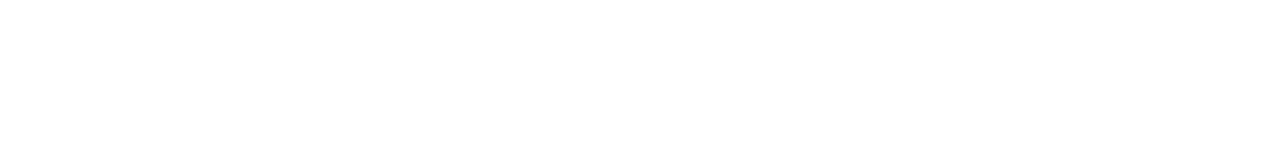
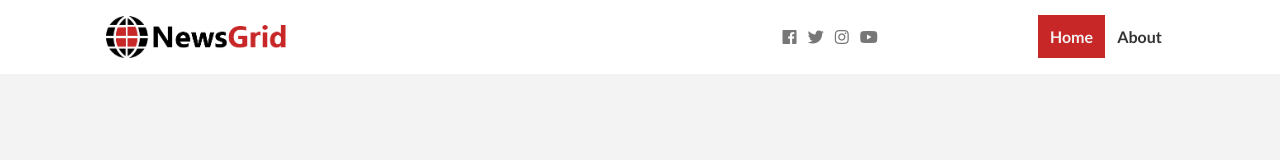
Before and after one commit to IPRIESPM/newsGrid-website, a website built with Vite: page src/index.html in a window 1280 px wide. Built offline with nearby package versions, Linux system fonts and the light colour scheme.

Commit message:
feat: :sparkles: add nav

```diff
--- /dev/null
+++ b/src/assets/css/base.css
@@ -0,0 +1,22 @@
+* {
+    margin: 0;
+    padding: 0;
+    box-sizing: border-box;
+}
+
+body {
+    background: var(--light-color);
+}
+
+a {
+    color: var(--dark-color);
+    text-decoration: none;
+}
+
+ul {
+    list-style: none;
+}
+
+img {
+    width: 100%;
+}
--- /dev/null
+++ b/src/assets/css/fonts.css
@@ -0,0 +1,14 @@
+body {
+    font-family: Lato, sans-serif;
+    line-height: 1.5;
+}
+
+h1,
+h2,
+h3,
+h4,
+h5 {
+    font-family: Staatliches, cursive;
+    margin-bottom: .55rem;
+    line-height: 1.3;
+}
--- /dev/null
+++ b/src/assets/css/navigation.css
@@ -0,0 +1,48 @@
+#main-nav {
+    background: #fff;
+    position: sticky;
+    top: 0;
+    z-index: 2;
+
+    & .container {
+        display: grid;
+        grid-template-columns: 6fr 3fr 2fr;
+        padding: 1rem;
+        align-items: center;
+    }
+
+    & .logo {
+        width: 180px;
+    }
+
+    & .social {
+        justify-self: center;
+
+        & i {
+            color: #777;
+            margin-right: .5rem;
+        }
+    }
+
+    & ul {
+        justify-self: end;
+        display: flex;
+
+        & li a {
+            padding: 0.75rem;
+            font-weight: bold;
+            transition: background .3s ease-in;
+
+            &.current {
+                background: var(--primary-color);
+                color: var(--light-color);
+            }
+
+            &:hover {
+                background: var(--light-color);
+                color: var(--dark-color);
+                transition: background .3s ease-out;
+            }
+        }
+    }
+}
--- a/src/assets/css/style.css
+++ b/src/assets/css/style.css
@@ -0,0 +1,7 @@
+@import url("variables.css");
+@import url("fonts.css");
+@import url("base.css");
+@import url("utilities.css");
+
+/* web elements */
+@import url("navigation.css");
--- /dev/null
+++ b/src/assets/css/utilities.css
@@ -0,0 +1,6 @@
+.container {
+    max-width: var(--max-width);
+    margin: auto;
+    padding: 0 2rem;
+    overflow: hidden;
+}
--- /dev/null
+++ b/src/assets/css/variables.css
@@ -0,0 +1,13 @@
+:root {
+    --primary-color: #c72727;
+    --secondary-color: #f99500;
+    --light-color: #f3f3f3;
+    --dark-color: #333;
+    --max-width: 1100px;
+}
+
+.category {
+    --sports-color: var(--secondary-color);
+    --ent-color: #a66bbe;
+    --tech-color: #009cff;
+}
--- a/src/index.html
+++ b/src/index.html
@@ -3,6 +3,13 @@
 
 <head>
     <meta charset="UTF-8">
+    <link rel="stylesheet" href="https://use.fontawesome.com/releases/v5.6.3/css/all.css"
+        integrity="sha384-UHRtZLI+pbxtHCWp1t77Bi1L4ZtiqrqD80Kn4Z8NTSRyMA2Fd33n5dQ8lWUE00s/" crossorigin="anonymous">
+    <link rel="preconnect" href="https://fonts.googleapis.com">
+    <link rel="preconnect" href="https://fonts.gstatic.com" crossorigin>
+    <link
+        href="https://fonts.googleapis.com/css2?family=Lato:ital,wght@0,100;0,300;0,400;0,700;0,900;1,100;1,300;1,400;1,700;1,900&family=Staatliches&display=swap"
+        rel="stylesheet">
     <meta name="viewport" content="width=device-width, initial-scale=1.0">
     <link rel="stylesheet" href="assets/css/style.css">
     <link rel="stylesheet" media="screen and (max-width: 768px)" href="assets/css/mobile.css">
@@ -12,6 +19,34 @@
 
 <body>
 
+    <nav id="main-nav">
+        <div class="container">
+            <img src="assets/img/logo.png" alt="NewsGrid logo" class="logo">
+            <div class="social">
+                <a href="http://facebook.com" target="_blank">
+                    <i class="fab fa-facebook"></i>
+                </a>
+                <a href="http://twitter.com" target="_blank">
+                    <i class="fab fa-twitter"></i>
+                </a>
+                <a href="http://instagram.com" target="_blank">
+                    <i class="fab fa-instagram"></i>
+                </a>
+                <a href="http://youtube.com" target="_blank">
+                    <i class="fab fa-youtube"></i>
+                </a>
+            </div>
+            <ul>
+                <li>
+                    <a class="current" href="http://">Home</a>
+                </li>
+                <li>
+                    <a href="http://">About</a>
+                </li>
+            </ul>
+        </div>
+    </nav>
+
 </body>
 
 </html>
```
